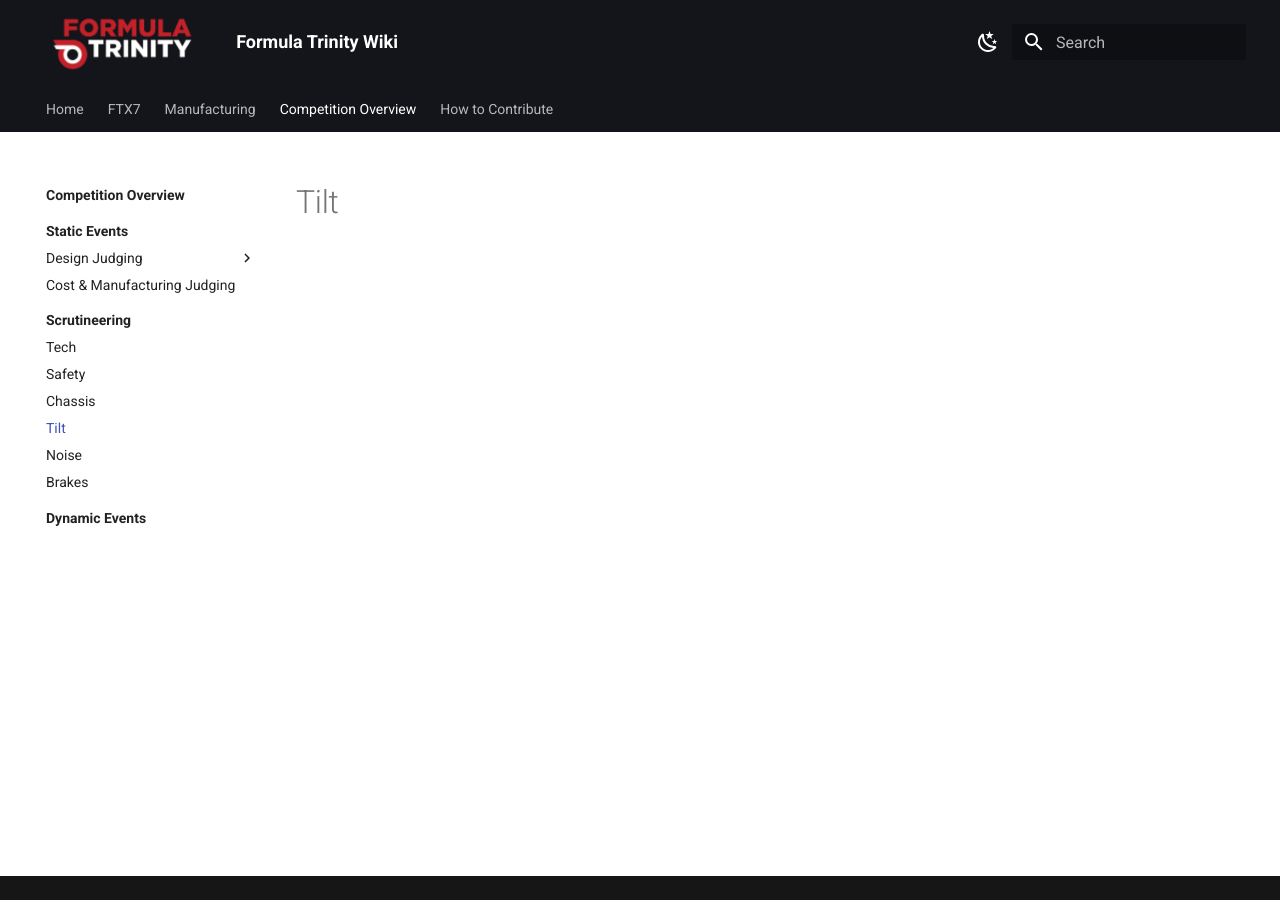
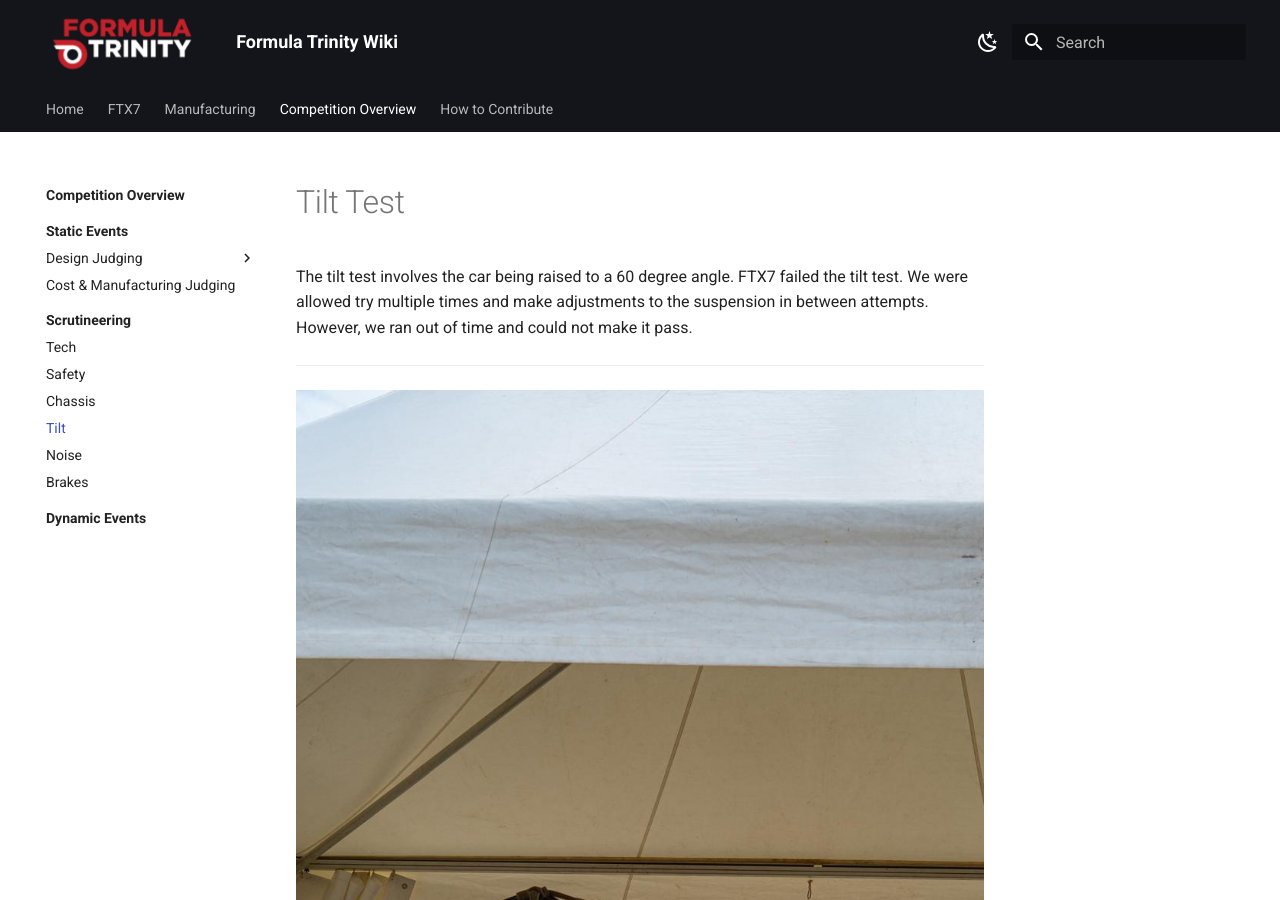
Before and after one commit to Formula-Trinity/ft-wiki, an MkDocs documentation site: the page built from docs/competition/scrut/tilt/index.md, in a window 1280 px wide and 900 px high. Built offline with MkDocs 1.6.1 and Material for MkDocs 9.7.7, drawn with Linux system fonts in a browser that asks for light colours.

Commit message:
Added points break down pie charts to static judging and added some example images to scrut

```diff
--- a/docs/competition/scrut/tilt/index.md
+++ b/docs/competition/scrut/tilt/index.md
@@ -1 +1,9 @@
-# Tilt
+# Tilt Test
+
+The tilt test involves the car being raised to a 60 degree angle.
+FTX7 failed the tilt test. We were allowed try multiple times and make adjustments to the suspension in between attempts.
+However, we ran out of time and could not make it pass.
+
+---
+
+![Tilt Test](../../../assets/images/competition/scrut/tilttest.jpeg)
```
Also changed, not shown: docs/competition/scrut/index.md (+2 -0 lines), docs/competition/scrut/tech/index.md (+4 -0 lines), docs/competition/statics/design/index.md (+30 -0 lines), docs/competition/statics/index.md (+19 -0 lines), docs/assets/images/competition/scrut/scrut.jpeg (added), docs/assets/images/competition/scrut/tilttest.jpeg (added).
